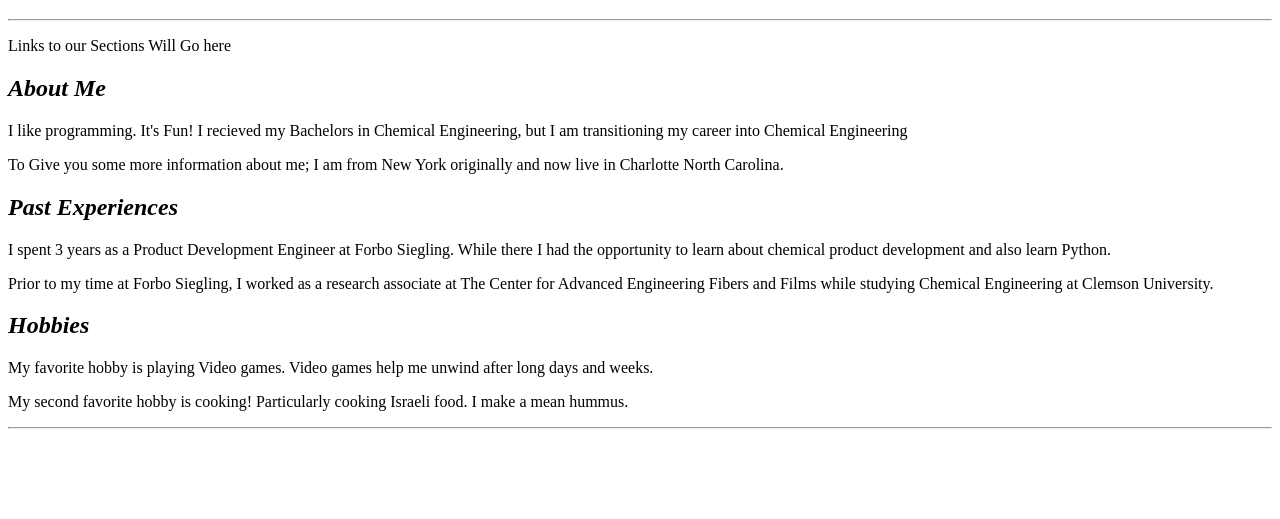
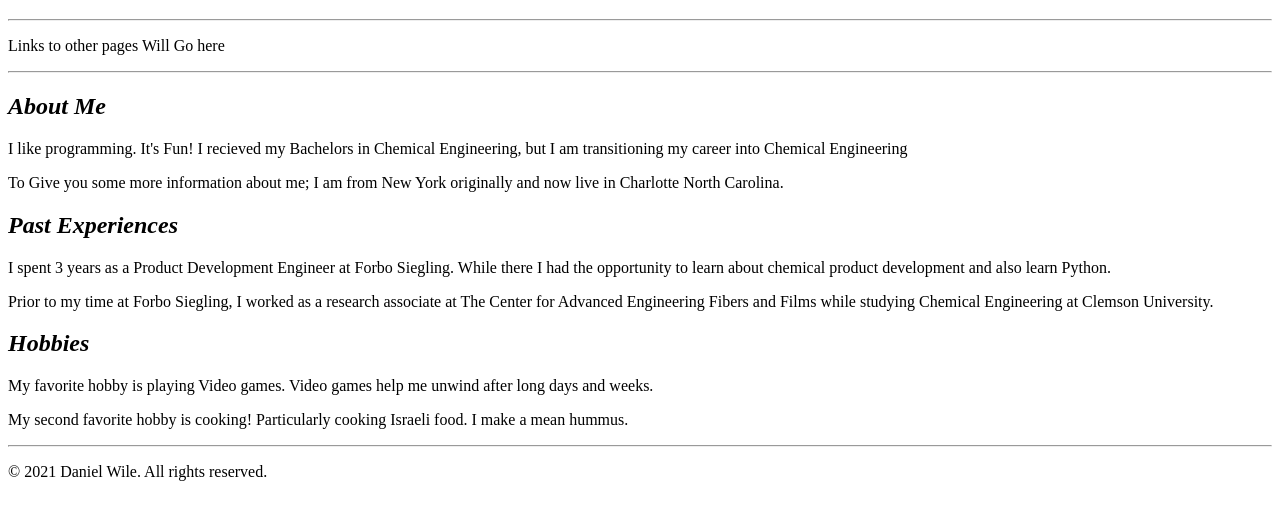
Before and after one commit to danielhwile/IntroToWebDev, a plain HTML site: page portfolio/index.html in a window 1280 px wide. Shown: the part 61-580 px from the top of the page. Drawn offline with Linux system fonts and the light colour scheme.

Commit message:
block sections code along

```diff
--- a/portfolio/index.html
+++ b/portfolio/index.html
@@ -1,23 +1,43 @@
 <!DOCTYPE html>
-<html>
+<!--
+Name: Daniel Wile
+Date Created: 8/27/2021
+Most recent revision: 8/28/2021
+-->
+<html lang="en">
 	<head>
 		<title>Daniel Wile's Portfolio</title>
 	</head>
 
 	<body>
+	<header>
 		<h1>Portfolio for Daniel Wile</h1>
+	</header>
 	<hr>
-	<p>Links to our Sections Will Go here</p>
+	<nav>
+	<p>Links to other pages Will Go here</p><!-- We need to add links to projects.html, contact.html, and testimonials.html -->
+	</nav>
+	<hr>
+	<section>
+		<article id="about-me">
 			<h2><em>About Me</em></h2>
 			<p>I like programming. It's Fun! I recieved my Bachelors in Chemical Engineering, but I am transitioning my career into Chemical Engineering</p>
 			<p>To Give you some more information about me; I am from New York originally and now live in Charlotte North Carolina.</p>
+		</article>
+		<article id="past-experiences">
 			<h2><em>Past Experiences</em></h2>
 			<p>I spent 3 years as a Product Development Engineer at Forbo Siegling. While there I had the opportunity to learn about chemical product development and also learn Python.</p>
 			<p>Prior to my time at Forbo Siegling, I worked as a research associate at The Center for Advanced Engineering Fibers and Films while studying Chemical Engineering at Clemson University.</p>
+		</article>
+		<article id="Hobbies">
 			<h2><em>Hobbies</em></h2>
 			<p>My favorite hobby is playing Video games.  Video games help me unwind after long days and weeks.</p>
 			<p>My second favorite hobby is cooking! Particularly cooking Israeli food.  I make a mean hummus.</p>
+		</article>
+	</section>
 	<hr>
-
+	<footer>
+	 <p>&copy; 2021 Daniel Wile. All rights reserved.</p>
+	</footer>
 	</body>
 </html>
```
Lines whose indentation alone changed are shown as unchanged.
